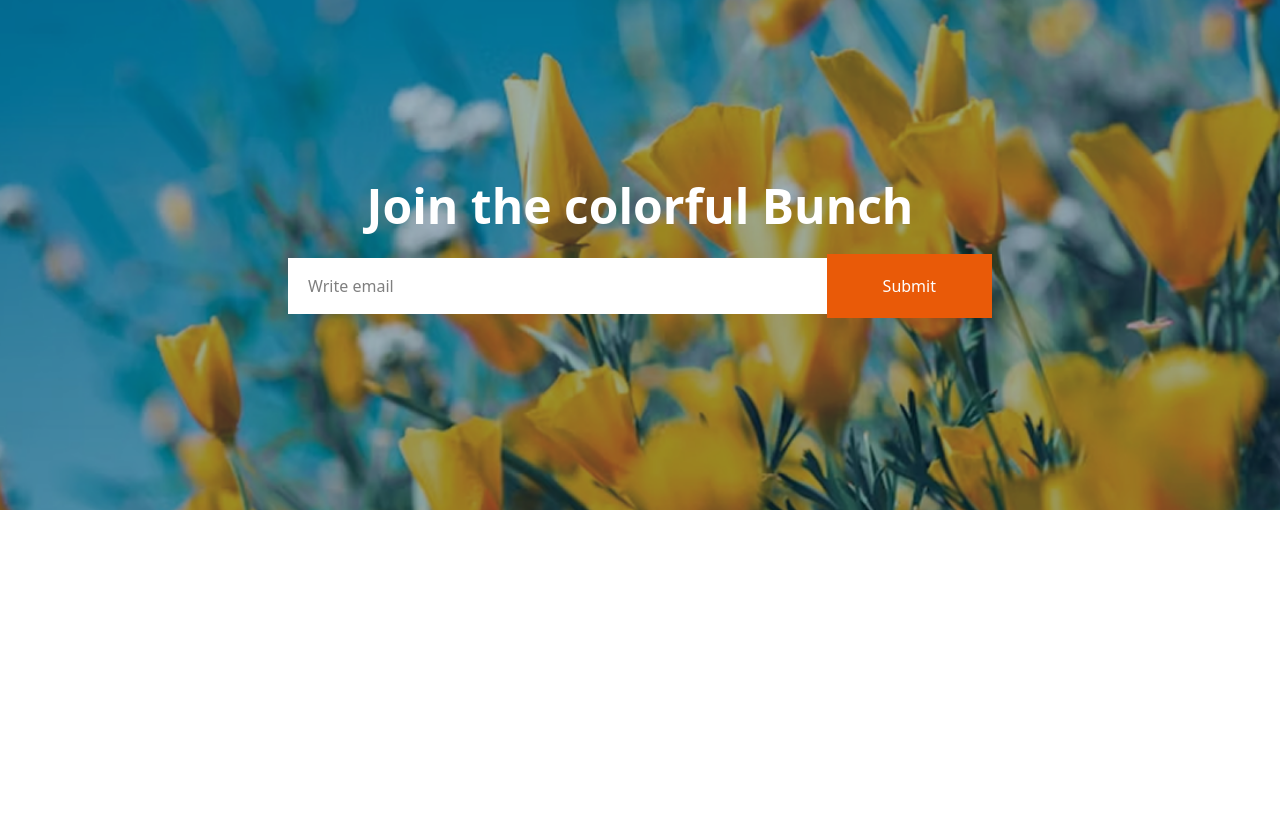
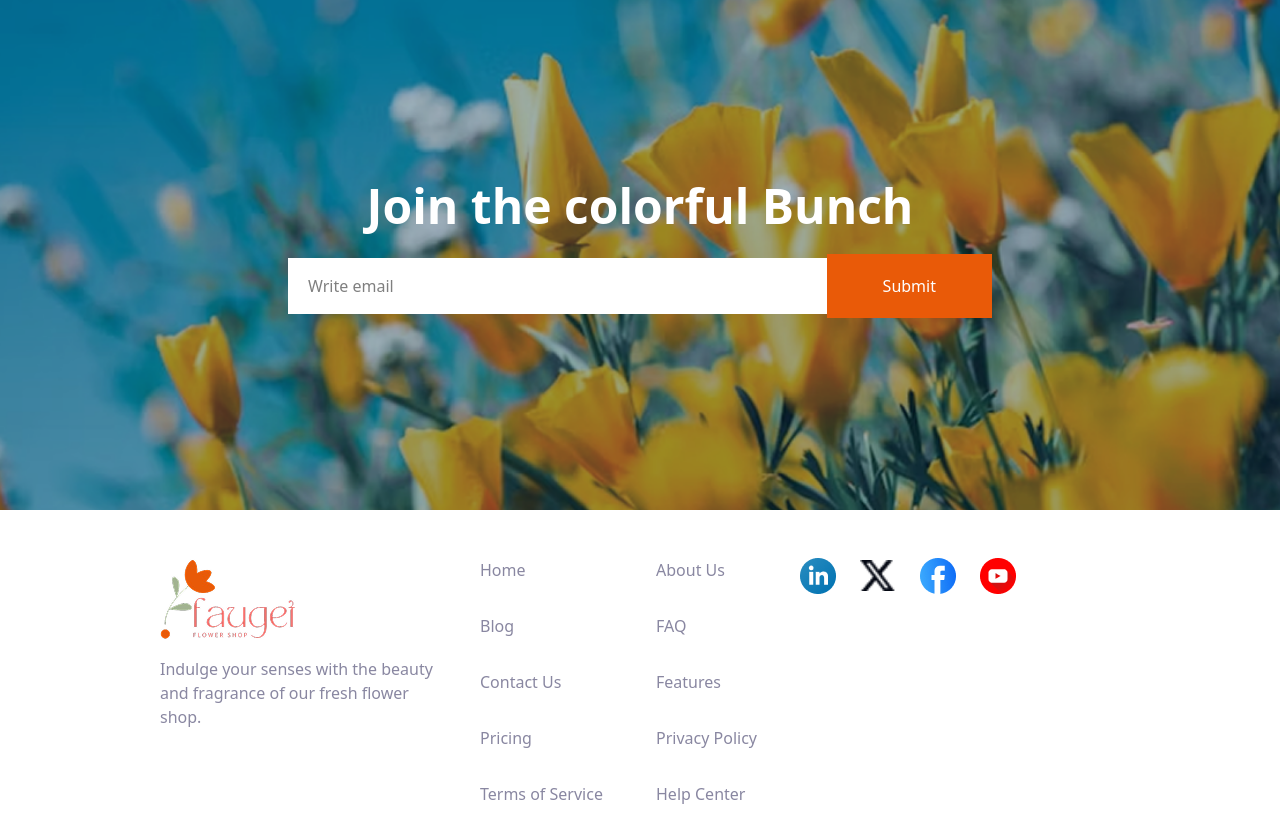
Before and after one commit to HasinIshrakK/assignment-2, a plain HTML site: page index.html in a window 1280 px wide. Shown: the part 2937-3775 px from the top of the page. Before the commit the page ends 3447 px from the top, so only its background shows below. Drawn offline with nearby package versions, Linux system fonts and the light colour scheme.

Commit message:
footer section added

```diff
--- a/index.html
+++ b/index.html
@@ -35,6 +35,7 @@
                     <a class="col1" href="">Shop</a>
                     <a class="col1" href="">About us</a>
                 </div>
+                <!-- The exact cart icon in figma file is premium -->
                 <a href=""><i class="fa-solid fa-cart-shopping"></i> Cart (56$)</a>
             </li>
         </ul>
@@ -157,6 +158,36 @@
             </div>
         </section>
 
+        <section class="m-5 sm:mx-40 my-12 grid sm:grid-cols-3">
+            <div>
+                <img class="mb-4" src="assets/logo.png" alt="Logo">
+                <p class="mb-5 col1 max-w-72">
+                    Indulge your senses with the beauty and fragrance of our fresh flower shop.
+
+                </p>
+            </div>
+            <div>
+                <ul class="col1 grid grid-cols-1 sm:grid-cols-2 gap-8 mb-5">
+                    <li><a href="">Home</a></li>
+                    <li><a href="">About Us</a></li>
+                    <li><a href="">Blog</a></li>
+                    <li><a href="">FAQ</a></li>
+                    <li><a href="">Contact Us</a></li>
+                    <li><a href="">Features</a></li>
+                    <li><a href="">Pricing</a></li>
+                    <li><a href="">Privacy Policy</a></li>
+                    <li><a href="">Terms of Service</a></li>
+                    <li><a href="">Help Center</a></li>
+                </ul>
+            </div>
+            <div class="flex gap-6 max-w-9 max-h-9">
+                <img class="w-full h-full object-contain" src="assets/icon-linkedin.png" alt="LinkedIn">
+                <img class="w-full h-full object-contain" src="assets/icon-twitter.png" alt="X">
+                <img class="w-full h-full object-contain" src="assets/icon-facebook.png" alt="Facebook">
+                <img class="w-full h-full object-contain" src="assets/icon-youtube.png" alt="YouTube">
+            </div>
+        </section>
+
     </footer>
 </body>
 </html>
```
